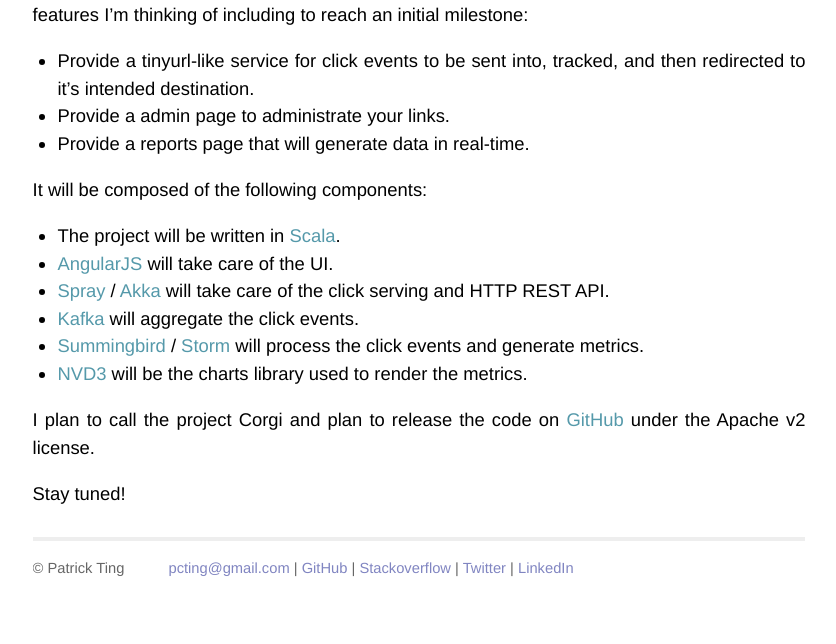
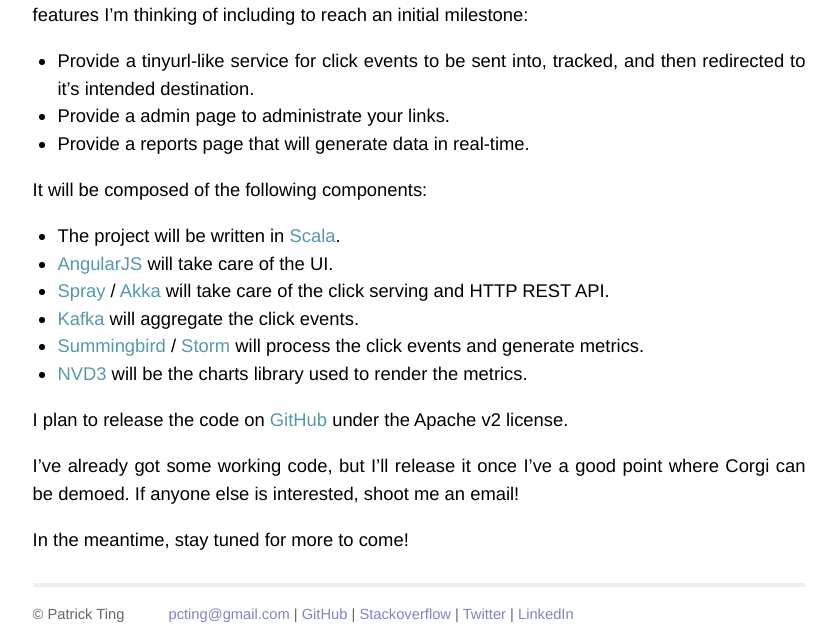
Before and after one commit to pcting/pcting.github.io, a Jekyll site: the page built from _posts/2014-03-10-imminent-initial-corgi-click-tracker-release.markdown, in a window 1280 px wide. Shown: the part 339-983 px from the top of the page, without its empty margins (221-1057 px from the left). Built offline with Jekyll 4.4.1, drawn with Linux system fonts in a browser that asks for light colours; Markdown is read by kramdown in place of the engine named in the settings; before the commit the page ends 955 px from its top, so only the background shows below that.

Commit message:
Updated Post

```diff
--- a/_posts/2014-03-10-imminent-initial-corgi-click-tracker-release.markdown
+++ b/_posts/2014-03-10-imminent-initial-corgi-click-tracker-release.markdown
@@ -31,8 +31,12 @@
 * [NVD3](http://nvd3.org/) will be the charts library used to render
   the metrics.
 
-I plan to call the project Corgi and plan to release the code on
+I plan to release the code on
 [GitHub](https://www.github.com/pcting/corgi) under the Apache v2
 license.
 
-Stay tuned!
+I've already got some working code, but I'll release it once I've a
+good point where Corgi can be demoed. If anyone else is interested,
+shoot me an email!
+
+In the meantime, stay tuned for more to come!
```
